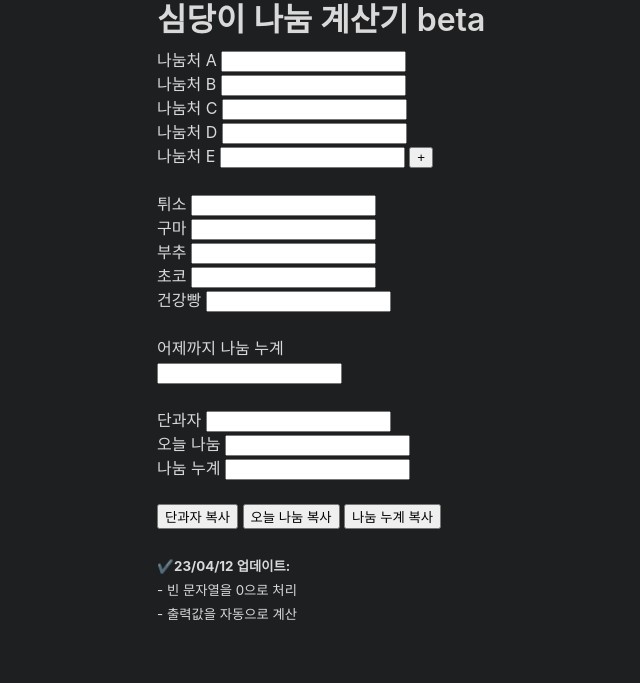
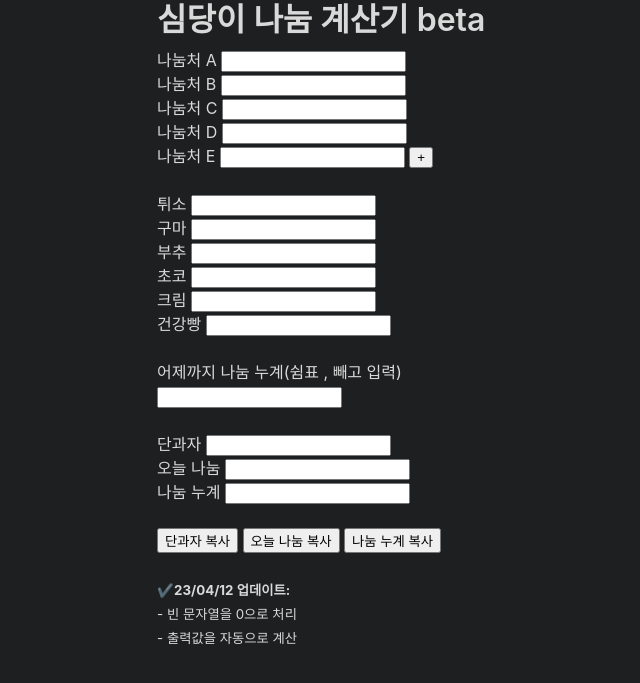
Before and after one commit to hanseodev/hanseodev.github.io, a Jekyll site: the page built from donatecal.md, in a window 1280 px wide. Shown: the top 683 px of the page, without its empty margins (147-787 px from the left). Built offline with Jekyll 4.4.1, drawn with Linux system fonts in a browser that asks for light colours.

Commit message:
Update donatecal.md

```diff
--- a/donatecal.md
+++ b/donatecal.md
@@ -64,10 +64,12 @@ title: 심당이 나눔 계산기 beta
 <input type="text" pattern="\d*" id="buchu" name="buchu" oninput="calculate()"><br>
 <label for="choco">초코</label>
 <input type="text" pattern="\d*" id="choco" name="choco" oninput="calculate()"><br>
+<label for="cream">크림</label>
+<input type="text" pattern="\d*" id="cream" name="cream" oninput="calculate()"><br>
 <label for="wheat">건강빵</label>
 <input type="text" pattern="\d*" id="wheat" name="wheat" oninput="calculate()"><br><br>
 
-<label for="preDonate">어제까지 나눔 누계</label><br>
+<label for="preDonate">어제까지 나눔 누계(쉼표 , 빼고 입력)</label><br>
 <input type="text" pattern="\d*" id="preDonate" name="preDonate" oninput="calculate()"><br><br>
 
 <label for="sweet">단과자</label>
@@ -105,13 +107,18 @@ title: 심당이 나눔 계산기 beta
         var guma = parseFloat(document.getElementById("guma").value) || 0;
         var buchu = parseFloat(document.getElementById("buchu").value) || 0;
         var choco = parseFloat(document.getElementById("choco").value) || 0;
+        var cream = parseFloat(document.getElementById("cream").value) || 0;
         var wheat = parseFloat(document.getElementById("wheat").value) || 0;
         var preDonate = parseFloat(document.getElementById("preDonate").value) || 0;
+
+        // 쉼표 제거
+
+        var textWithoutCommasPreDonate = preDonate.replace(/,/g, "");
 
         // Calculation
 
         var sumDonate = donate1 + donate2 + donate3 + donate4 + donate5 + donate6 + donate7 + donate8 + donate9 + donate10 + donate11 + donate12 + donate13 + donate14 + donate15;
-        var sweet = sumDonate - tuiso - guma - buchu - choco - wheat;
+        var sweet = sumDonate - tuiso - guma - buchu - choco - cream - wheat;
         var totalDonate = sumDonate + preDonate;
 
 
```
